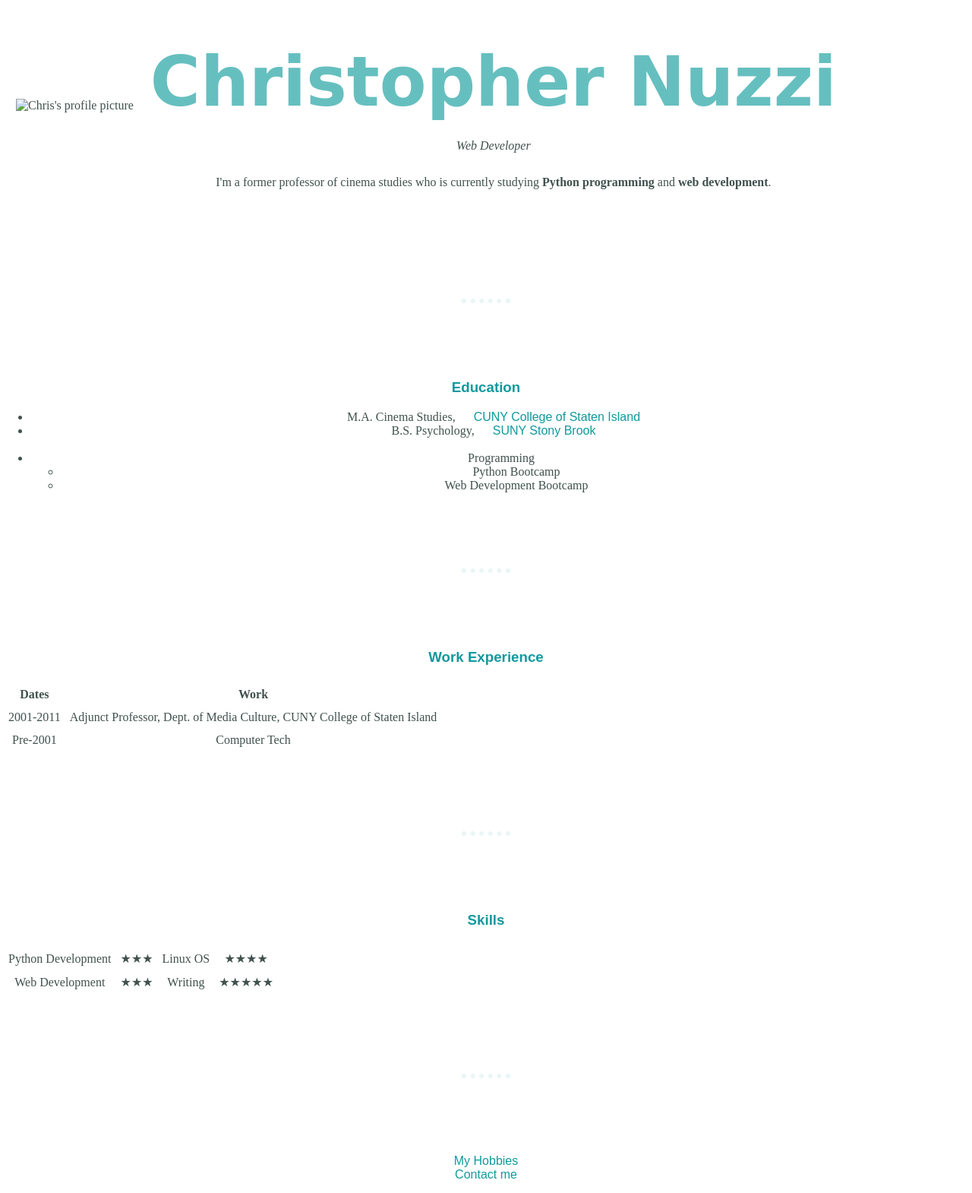
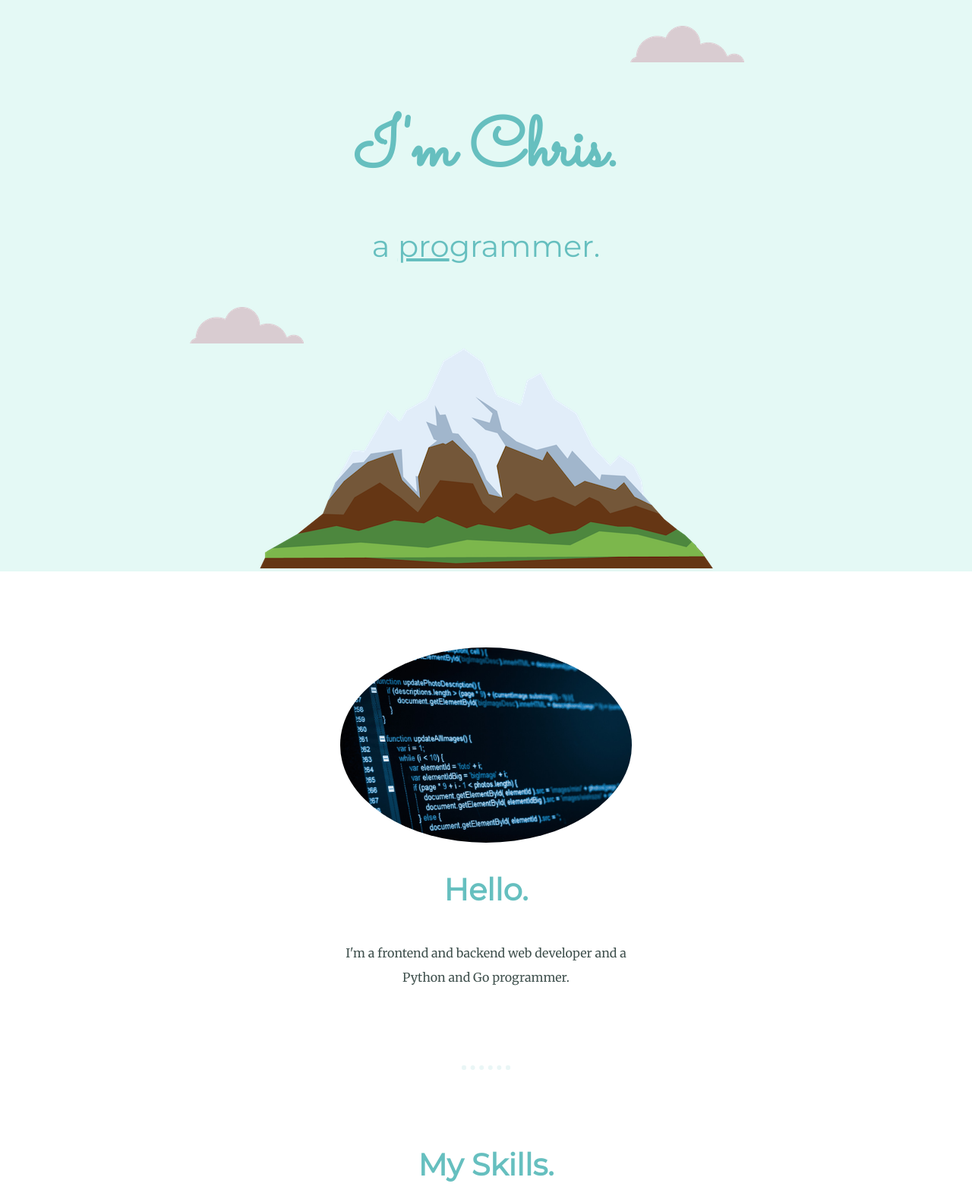
Before and after one commit to cnuzzi/cv, a plain HTML site: page index.html in a window 1280 px wide. Shown: the part 16-1586 px from the top of the page at 76% size. Drawn offline with Linux system fonts and the light colour scheme.

Commit message:
Add files via upload

```diff
--- a/index.html
+++ b/index.html
@@ -5,69 +5,51 @@
   <meta charset="utf-8">
   <title>Chris's Personal Site</title>
   <link rel="stylesheet" href="css/styles.css">
+  <link rel="icon" href="favicon.ico">
+  <link href="https://fonts.googleapis.com/css?family=Merriweather|Montserrat|Sacramento" rel="stylesheet">
+
 </head>
 
 <body>
-  <table cellspacing="20">
-    <tr>
-      <td><img src="images/Planet X.png" alt="Chris's profile picture"></td>
-      <td>
-        <h1>Christopher Nuzzi</h1>
-        <p><em>Web Developer</em></p>
-        <p>I'm a former professor of cinema studies who is currently studying <strong>Python programming</strong> and <strong>web development</strong>.</p>
-      </td>
-    </tr>
-  </table>
-  <hr>
-  <h3>Education</h3>
-  <ul>
-    <li>M.A. Cinema Studies, <a href="https://www.csi.cuny.edu/">CUNY College of Staten Island</a></li>
-    <li>B.S. Psychology, <a href="https://www.stonybrook.edu/">SUNY Stony Brook</a></li>
-    <br>
-    <li>Programming</li>
-    <ul>
-      <li>Python Bootcamp</li>
-      <li>Web Development Bootcamp</li>
-    </ul>
-  </ul>
-  <hr>
-  <h3>Work Experience</h3>
-  <table cellspacing="10">
-    <thead>
-      <tr>
-        <th>Dates</th>
-        <th>Work</th>
-      </tr>
-    </thead>
-    <tr>
-      <td>2001-2011</td>
-      <td>Adjunct Professor, Dept. of Media Culture, CUNY College of Staten Island</td>
-    </tr>
-    <tr>
-      <td>Pre-2001</td>
-      <td>Computer Tech</td>
-    </tr>
-  </table>
-  <hr>
-  <h3>Skills</h3>
-  <table cellspacing="10">
-    <tr>
-      <td>Python Development</td>
-      <td>★★★</td>
-      <td>Linux OS</td>
-      <td>★★★★</td>
-    </tr>
-    <tr>
-      <td>Web Development</td>
-      <td>★★★</td>
-      <td>Writing</td>
-      <td>★★★★★</td>
-    </tr>
-  </table>
-  <hr>
-  <a href="hobbies.html">My Hobbies</a>
-  <br>
-  <a href="contact.html">Contact me</a>
-</body>
+  <div class="top-container">
+    <img class="top-cloud" src="images/cloud.png" alt="cloud-img">
+    <h1>I'm Chris.</h1>
+    <h2 class="subtitle">a <span class="pro">pro</span>grammer.</h2>
+    <img class="bottom-cloud" src="images/cloud.png" alt="cloud-img">
+    <img src="images/mountain.png" alt="mountain-img">
+  </div>
 
-</html>
+  <div class="middle-container">
+    <div class="profile">
+      <img class="greet_img" src="images/coding.png" alt="coding-img">
+      <h2>Hello.</h2>
+      <p class="intro">I'm a frontend and backend web developer and a Python and Go programmer.</p>
+    </div>
+    <hr>
+    <div class="skills">
+      <h2>My Skills.</h2>
+      <div class="skill-row">
+        <img class="web_img" src="images/www.png" alt="web-img">
+        <h3>Web Development</h3>
+        <p>I craft websites with HTML, CSS, and Javascript. I also do backend development with Node.js and MongoDB.</p>
+      </div>
+      <div class="skill-row">
+        <img class="computer_img" src="images/computer.png" alt="computer-img">
+        <h3>Coding</h3>
+        <p>Currently I love to code in Python and Go, but over the years I have programmed in a wide variety of languages. I started with BASIC on my old Apple ][ in the early 1980s, and from there I moved on to PL/I, FORTRAN, Pascal and C. </p>
+      </div>
+    </div>
+    <hr>
+    <div class="contact-me">
+      <h2>Get In Touch</h2>
+      <h3>Do you have a project I can help you with?</h3>
+      <p class="contact_msg">Email me and let's talk about how I can help you with your web development and coding needs.</p>
+      <a class="btn" href="mailto:cnuzzi2552@gmail.com">CONTACT ME</a>
+    </div>
+  </div>
+
+  <div class="bottom-container">
+    <a class="footer-link" href="https://cnuzzi.github.io/cv/index.html">Website</a>
+    <a class="footer-link" href="https://www.facebook.com/christopher.nuzzi">Facebook</a>
+    <p class="copyright">© 2018 Christopher Nuzzi.</p>
+  </div>
```
